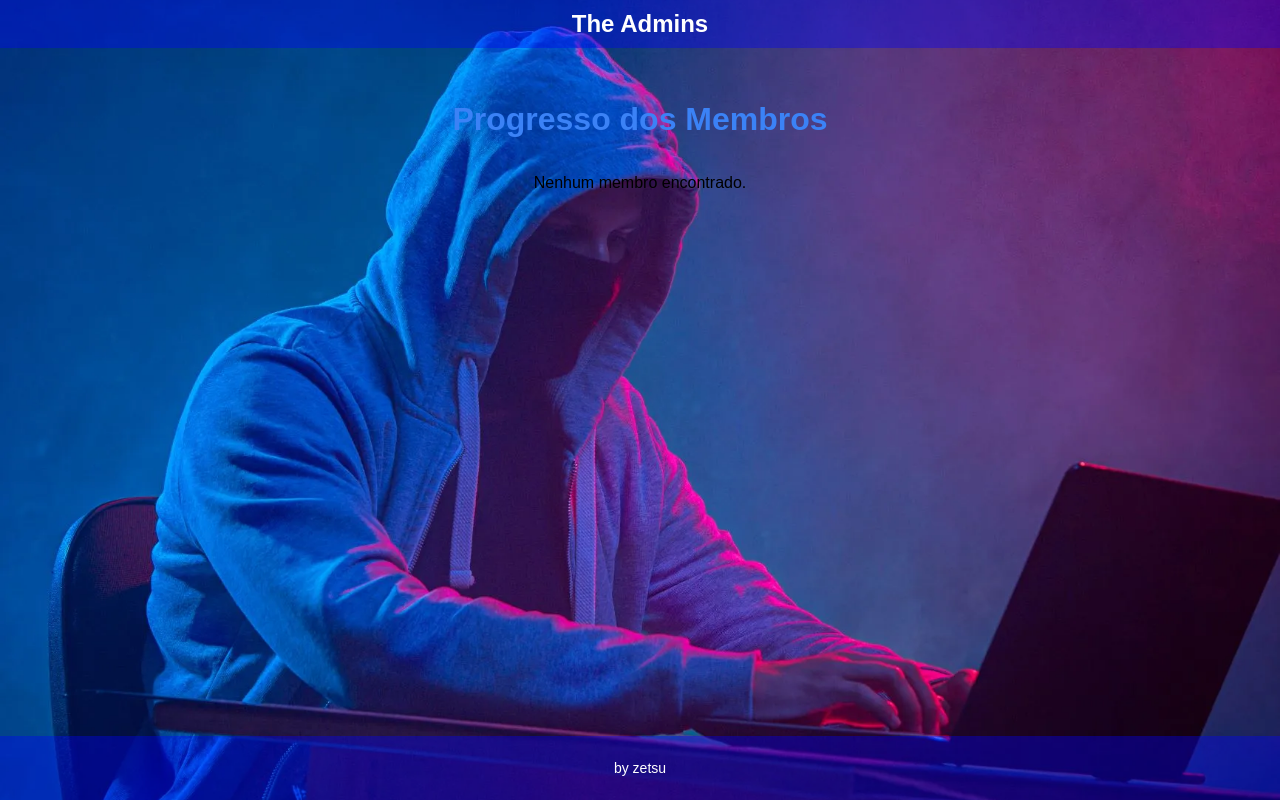
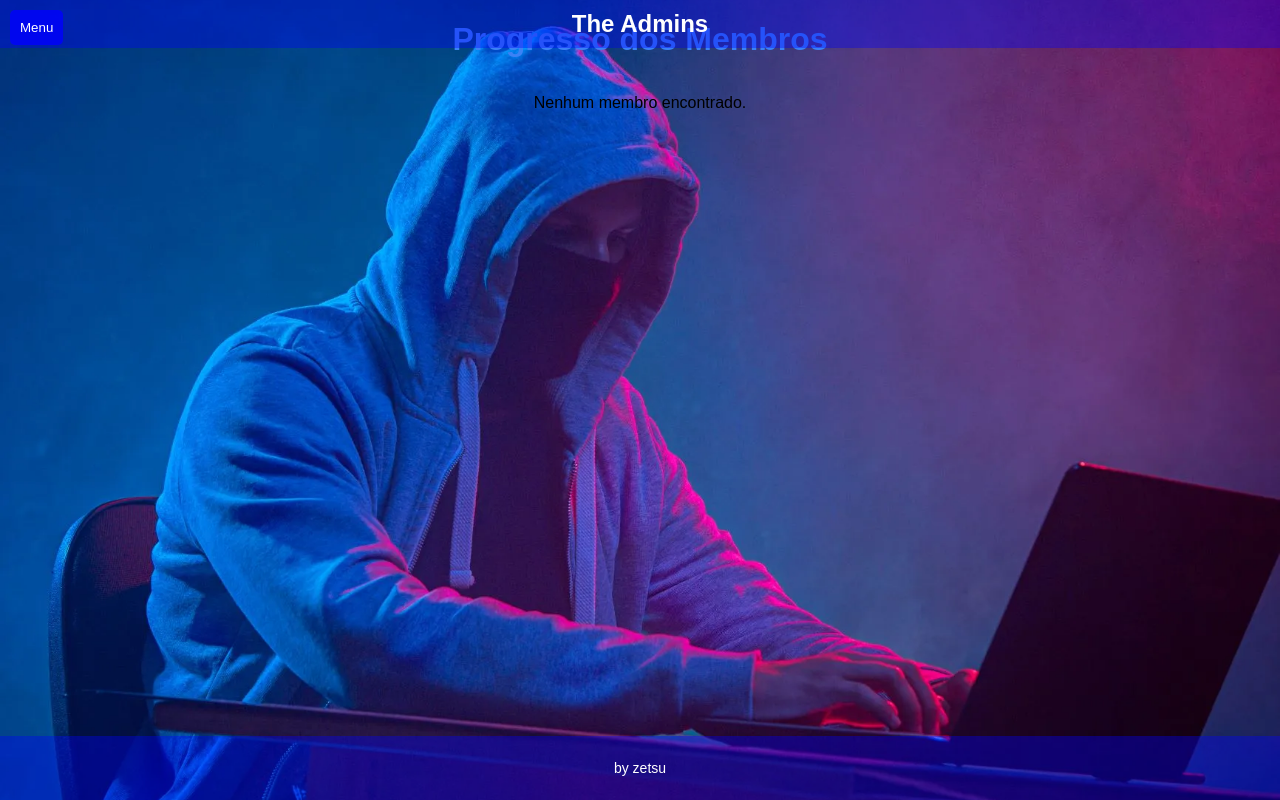
Before and after one commit to Gaah244/theadmis2, a Flask app: template templates/index.html in a window 1280 px wide. Run offline with Flask 3, Linux system fonts and the light colour scheme; the template is opened without the code that fills it, so the values that code supplies are empty.

Commit message:
Commit inicial

```diff
--- a/templates/index.html
+++ b/templates/index.html
@@ -37,12 +37,34 @@
             z-index: 1;
         }
 
-        /* Ajuste de margem para o conteúdo principal para não ficar atrás da faixa */
-        .content {
-            margin-top: 60px; /* Deixa espaço para a faixa */
-            flex: 1; /* Faz o conteúdo ocupar o espaço restante da página */
-            padding: 20px; /* Espaçamento ao redor do conteúdo */
-            box-sizing: border-box; /* Para incluir padding nas dimensões */
+        /* Botão de menu */
+        .menu-button {
+            position: fixed;
+            top: 10px;
+            left: 10px;
+            background-color: rgba(0, 0, 255, 0.8);
+            color: white;
+            border: none;
+            padding: 10px;
+            border-radius: 5px;
+            cursor: pointer;
+            z-index: 2;
+        }
+
+        /* Estilo para o menu */
+        .menu {
+            display: none;
+            position: absolute;
+            top: 50px;
+            left: 10px;
+            background-color: rgba(0, 0, 255, 0.8);
+            border-radius: 5px;
+            padding: 10px;
+            z-index: 2;
+        }
+
+        .menu-button.active + .menu {
+            display: block;
         }
 
         /* Estilo para o rodapé */
@@ -115,6 +137,10 @@
     <!-- Faixa azul transparente -->
     <div class="top-bar">
         The Admins
+        <button class="menu-button" onclick="toggleMenu()">Menu</button>
+        <div class="menu">
+            <a href="missao.html" style="color: white; text-decoration: none;">Missões</a>
+        </div>
     </div>
 
     <!-- Conteúdo principal com margem superior -->
@@ -144,5 +170,12 @@
     <footer>
         <p>by zetsu</p>
     </footer>
+
+    <script>
+        function toggleMenu() {
+            const menuButton = document.querySelector('.menu-button');
+            menuButton.classList.toggle('active');
+        }
+    </script>
 </body>
 </html>
```
